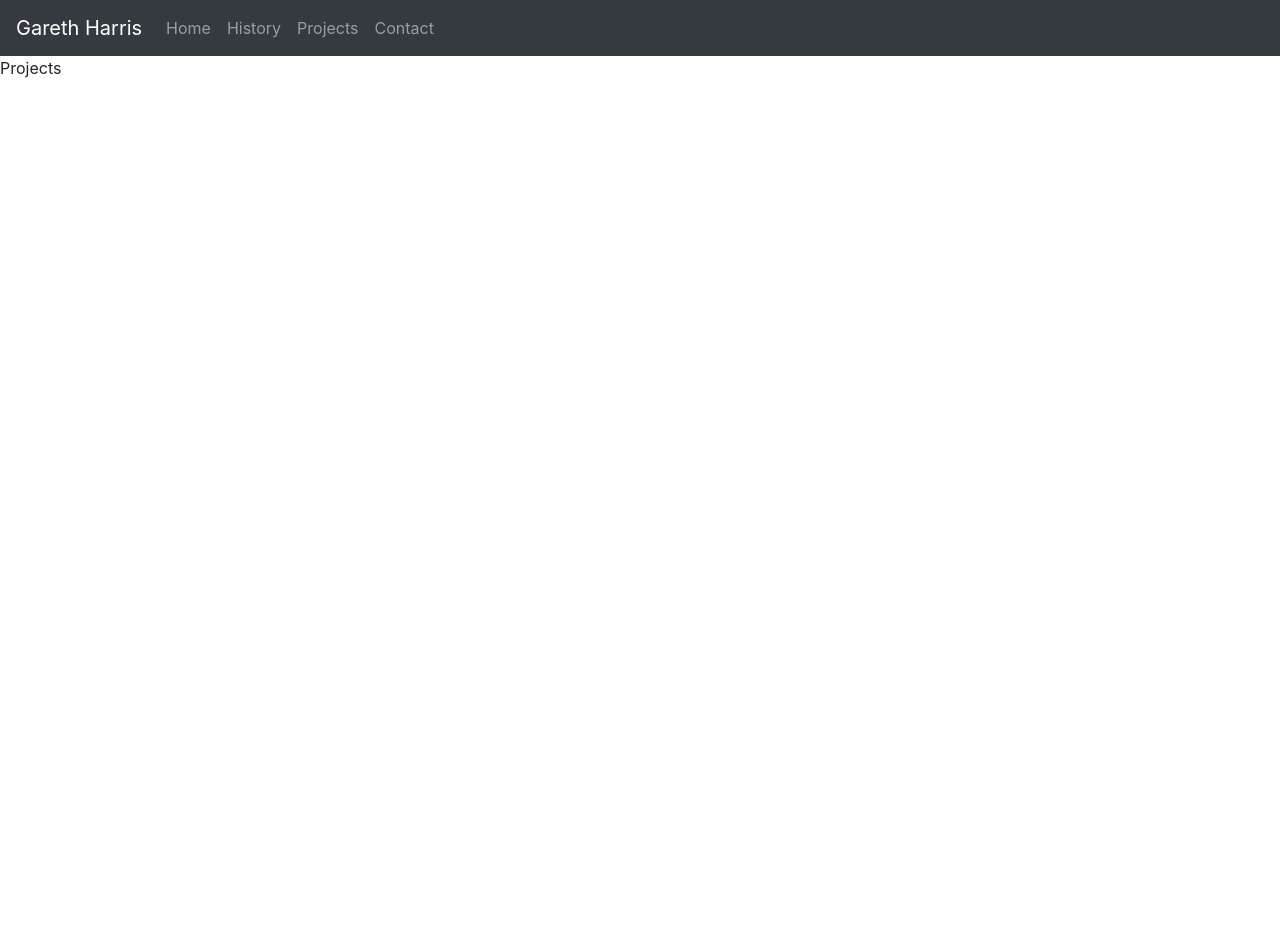
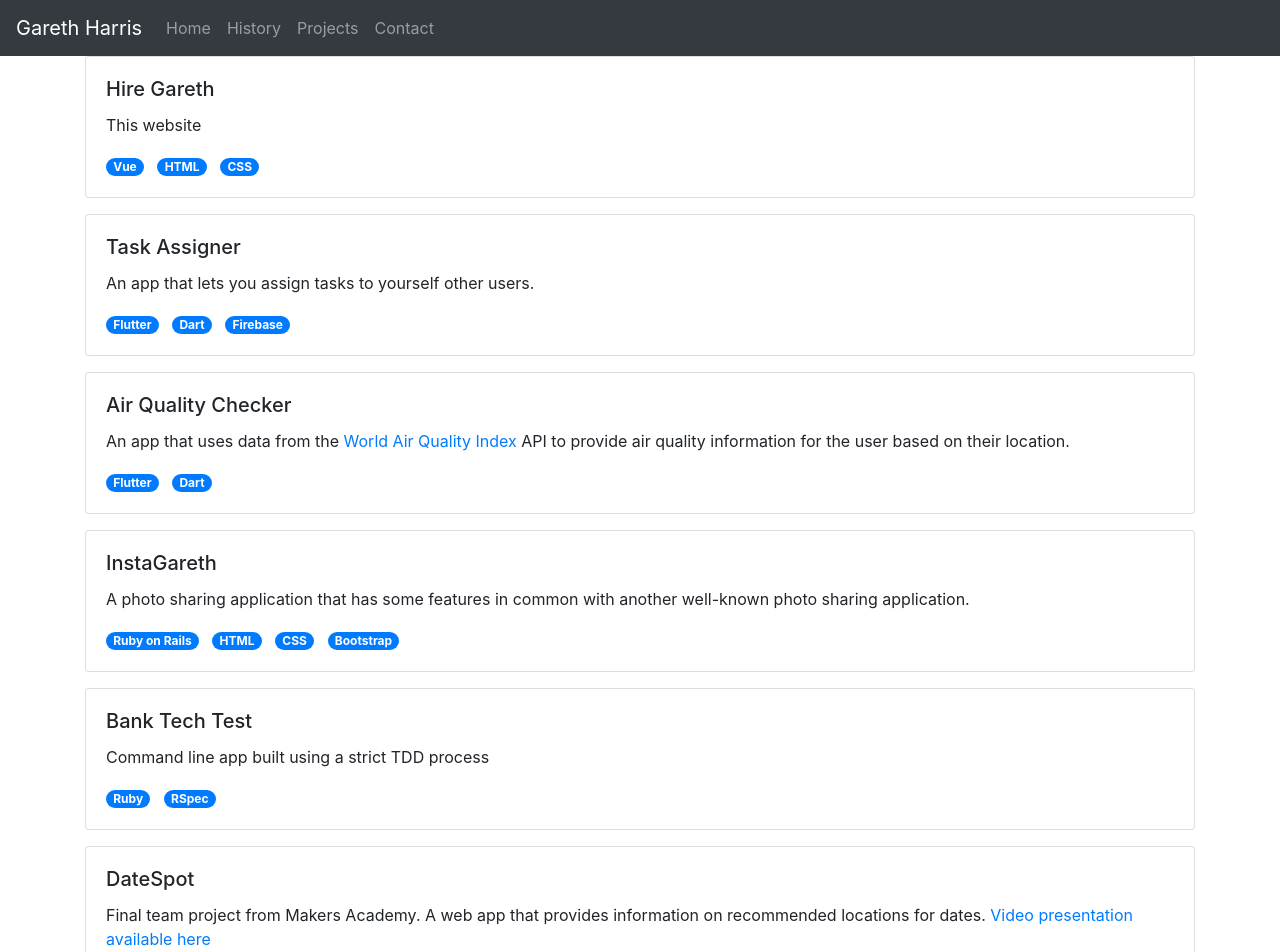
Before and after one commit to gdharris1000/hiregareth, a Vue app: page /projects in a window 1280 px wide. Shown: the top 952 px of the page. Before the commit the page ends 800 px from the top, so only its background shows below. Built offline with nearby package versions, Linux system fonts and the light colour scheme.

Commit message:
projects listed

```diff
--- a/src/components/History.vue
+++ b/src/components/History.vue
@@ -1,11 +1,11 @@
 <template>
     <div class="container">
-        <div class="row">
+        <div class="row job-row">
             <div class="col-md-6">
                 <div class="card">
                     <div class="card-header">
                         <div class="row">
-                            <div class="col-md-6">Makers Academy<br>(London)</div>
+                            <div class="col-md-6"><font-awesome-icon icon="graduation-cap"></font-awesome-icon> Makers Academy<br>(London)</div>
                             <div class="col-md-6 text-right">Feb 2020 – May 2020</div>
                         </div>
                     </div>
@@ -28,7 +28,7 @@
                 <div class="card">
                     <div class="card-header">
                         <div class="row">
-                            <div class="col-md-6">Page Lizard<br>(Walton-on-Thames)</div>
+                            <div class="col-md-6"><font-awesome-icon icon="user-tie"></font-awesome-icon> Page Lizard<br>(Walton-on-Thames)</div>
                             <div class="col-md-6 text-right">Jan 2018 – Sep 2018</div>
                         </div>
                     </div>
@@ -45,12 +45,12 @@
                 </div>
             </div>
         </div>
-        <div class="row">
+        <div class="row job-row">
             <div class="col-md-6">
                 <div class="card">
                     <div class="card-header">
                         <div class="row">
-                            <div class="col-md-6">SDNI Cosmo<br>(Tokyo)</div>
+                            <div class="col-md-6"><font-awesome-icon icon="user-tie"></font-awesome-icon> SDNI Cosmo<br>(Tokyo)</div>
                             <div class="col-md-6 text-right">Feb 2017 – Apr 2017</div>
                         </div>
                     </div>
@@ -71,7 +71,7 @@
                 <div class="card">
                     <div class="card-header">
                         <div class="row">
-                            <div class="col-md-6">ARC Academy<br>(Tokyo)</div>
+                            <div class="col-md-6"><font-awesome-icon icon="graduation-cap"></font-awesome-icon> ARC Academy<br>(Tokyo)</div>
                             <div class="col-md-6 text-right">Jul 2015 – Apr 2017</div>
                         </div>
                     </div>
@@ -88,12 +88,12 @@
                 </div>
             </div>
         </div>
-        <div class="row">
+        <div class="row job-row">
             <div class="col-md-6">
                 <div class="card">
                     <div class="card-header">
                         <div class="row">
-                            <div class="col-md-6">Hays (contracted to NHS)<br>(Cambridge)</div>
+                            <div class="col-md-6"><font-awesome-icon icon="user-tie"></font-awesome-icon> Hays (contracted to NHS)<br>(Cambridge)</div>
                             <div class="col-md-6 text-right">Feb 2015 – Jun 2015</div>
                         </div>
                     </div>
@@ -114,7 +114,7 @@
                 <div class="card">
                     <div class="card-header">
                         <div class="row">
-                            <div class="col-md-6">BP plc.<br>(Hemel Hempstead)</div>
+                            <div class="col-md-6"><font-awesome-icon icon="user-tie"></font-awesome-icon> BP plc.<br>(Hemel Hempstead)</div>
                             <div class="col-md-6 text-right">Jan 2014 – Sep 2014</div>
                         </div>
                     </div>
@@ -140,12 +140,12 @@
                 </div>
             </div>
         </div>
-        <div class="row">
+        <div class="row job-row">
             <div class="col-md-6">
                 <div class="card">
                     <div class="card-header">
                         <div class="row">
-                            <div class="col-md-6">BP plc.<br>(Hemel Hempstead)</div>
+                            <div class="col-md-6"><font-awesome-icon icon="user-tie"></font-awesome-icon> BP plc.<br>(Hemel Hempstead)</div>
                             <div class="col-md-6 text-right">Jul 2007 – Jan 2014</div>
                         </div>
                     </div>
@@ -169,7 +169,7 @@
                 <div class="card">
                     <div class="card-header">
                         <div class="row">
-                            <div class="col-md-6">Select Appointments (contracted to BP plc.)<br>(Sunbury-on-Thames)</div>
+                            <div class="col-md-6"><font-awesome-icon icon="user-tie"></font-awesome-icon> Select Appointments (contracted to BP plc.)<br>(Sunbury-on-Thames)</div>
                             <div class="col-md-6 text-right">Feb 2004 – Jul 2007</div>
                         </div>
                     </div>
@@ -194,7 +194,7 @@ export default {
 </script>
 
 <style scoped>
-    .row {
+    .job-row {
         margin-top: 20px;
     }
 </style>
--- a/src/components/HomeScreen.vue
+++ b/src/components/HomeScreen.vue
@@ -1,6 +1,6 @@
 <template>
     <div>
-        <p><font-awesome-icon icon='user-secret' /></p>
+        <p>Home Screen</p>
     </div>
 </template>
 
--- a/src/components/Projects.vue
+++ b/src/components/Projects.vue
@@ -1,5 +1,77 @@
 <template>
-    <div>Projects</div>
+    <div class="container">
+        <div class="card mb-3">
+            <!-- <img class="card-img-top" src="..." alt="Card image cap"> -->
+            <div class="card-body">
+                <h5 class="card-title">Hire Gareth</h5>
+                <p class="card-text">This website</p>
+                <p class="card-text">
+                    <span class="badge badge-pill badge-primary">Vue</span> &nbsp;
+                    <span class="badge badge-pill badge-primary">HTML</span> &nbsp;
+                    <span class="badge badge-pill badge-primary">CSS</span> &nbsp;
+                </p>
+            </div>
+        </div>
+        <div class="card mb-3">
+            <!-- <img class="card-img-top" src="..." alt="Card image cap"> -->
+            <div class="card-body">
+                <h5 class="card-title">Task Assigner</h5>
+                <p class="card-text">An app that lets you assign tasks to yourself other users.</p>
+                <p class="card-text">
+                    <span class="badge badge-pill badge-primary">Flutter</span> &nbsp;
+                    <span class="badge badge-pill badge-primary">Dart</span> &nbsp;
+                    <span class="badge badge-pill badge-primary">Firebase</span> &nbsp;
+                </p>
+            </div>
+        </div>
+        <div class="card mb-3">
+            <!-- <img class="card-img-top" src="..." alt="Card image cap"> -->
+            <div class="card-body">
+                <h5 class="card-title">Air Quality Checker</h5>
+                <p class="card-text">An app that uses data from the <a href="https://waqi.info/" target="_blank">World Air Quality Index</a> API to provide air quality information for the user based on their location.</p>
+                <p class="card-text">
+                    <span class="badge badge-pill badge-primary">Flutter</span> &nbsp;
+                    <span class="badge badge-pill badge-primary">Dart</span> &nbsp;
+                </p>
+            </div>
+        </div>
+        <div class="card mb-3">
+            <!-- <img class="card-img-top" src="..." alt="Card image cap"> -->
+            <div class="card-body">
+                <h5 class="card-title">InstaGareth</h5>
+                <p class="card-text">A photo sharing application that has some features in common with another well-known photo sharing application.</p>
+                <p class="card-text">
+                    <span class="badge badge-pill badge-primary">Ruby on Rails</span> &nbsp;
+                    <span class="badge badge-pill badge-primary">HTML</span> &nbsp;
+                    <span class="badge badge-pill badge-primary">CSS</span> &nbsp;
+                    <span class="badge badge-pill badge-primary">Bootstrap</span> &nbsp;
+                </p>
+            </div>
+        </div>
+        <div class="card mb-3">
+            <!-- <img class="card-img-top" src="..." alt="Card image cap"> -->
+            <div class="card-body">
+                <h5 class="card-title">Bank Tech Test</h5>
+                <p class="card-text">Command line app built using a strict TDD process</p>
+                <p class="card-text">
+                    <span class="badge badge-pill badge-primary">Ruby</span> &nbsp;
+                    <span class="badge badge-pill badge-primary">RSpec</span>
+                </p>
+            </div>
+        </div>
+        <div class="card mb-3">
+            <!-- <img class="card-img-top" src="..." alt="Card image cap"> -->
+            <div class="card-body">
+                <h5 class="card-title">DateSpot</h5>
+                <p class="card-text">Final team project from Makers Academy. A web app that provides information on recommended locations for dates. <a href="https://youtu.be/xNpah5xL_l0?t=148" target="_blank">Video presentation available here</a></p>
+                <p class="card-text">
+                    <span class="badge badge-pill badge-primary">Ruby on Rails API</span> &nbsp;
+                    <span class="badge badge-pill badge-primary">React</span> &nbsp;
+                    <span class="badge badge-pill badge-primary">CSS</span> &nbsp;
+                </p>
+            </div>
+        </div>
+    </div>
 </template>
 
 <script>
--- a/src/main.js
+++ b/src/main.js
@@ -8,10 +8,11 @@ import Contact from './components/Contact'
 import 'bootstrap';
 import 'bootstrap/dist/css/bootstrap.min.css';
 import { library } from '@fortawesome/fontawesome-svg-core'
-import { faUserSecret } from '@fortawesome/free-solid-svg-icons'
+import { faGraduationCap, faUserTie } from '@fortawesome/free-solid-svg-icons'
 import { FontAwesomeIcon } from '@fortawesome/vue-fontawesome';
 
-library.add(faUserSecret)
+library.add(faGraduationCap);
+library.add(faUserTie);
 
 Vue.use(VueRouter);
 Vue.component('font-awesome-icon', FontAwesomeIcon)
```
